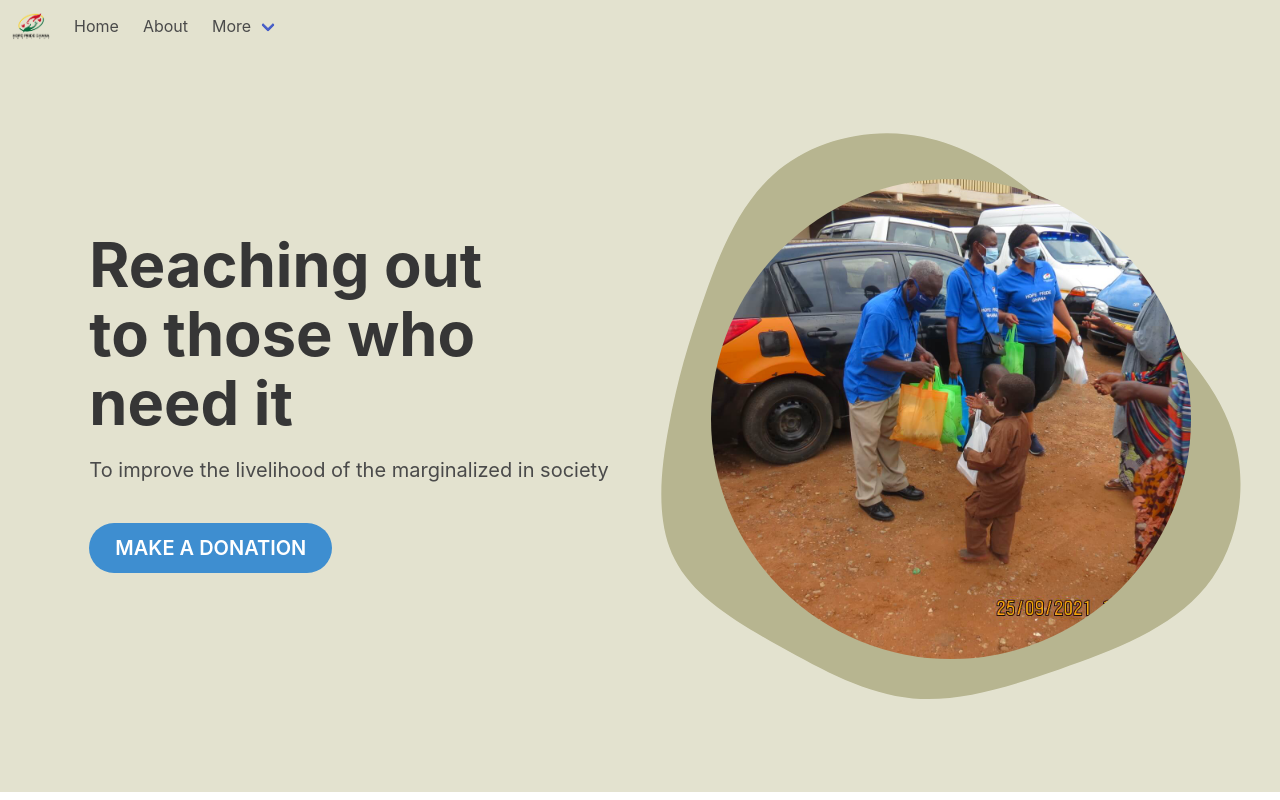
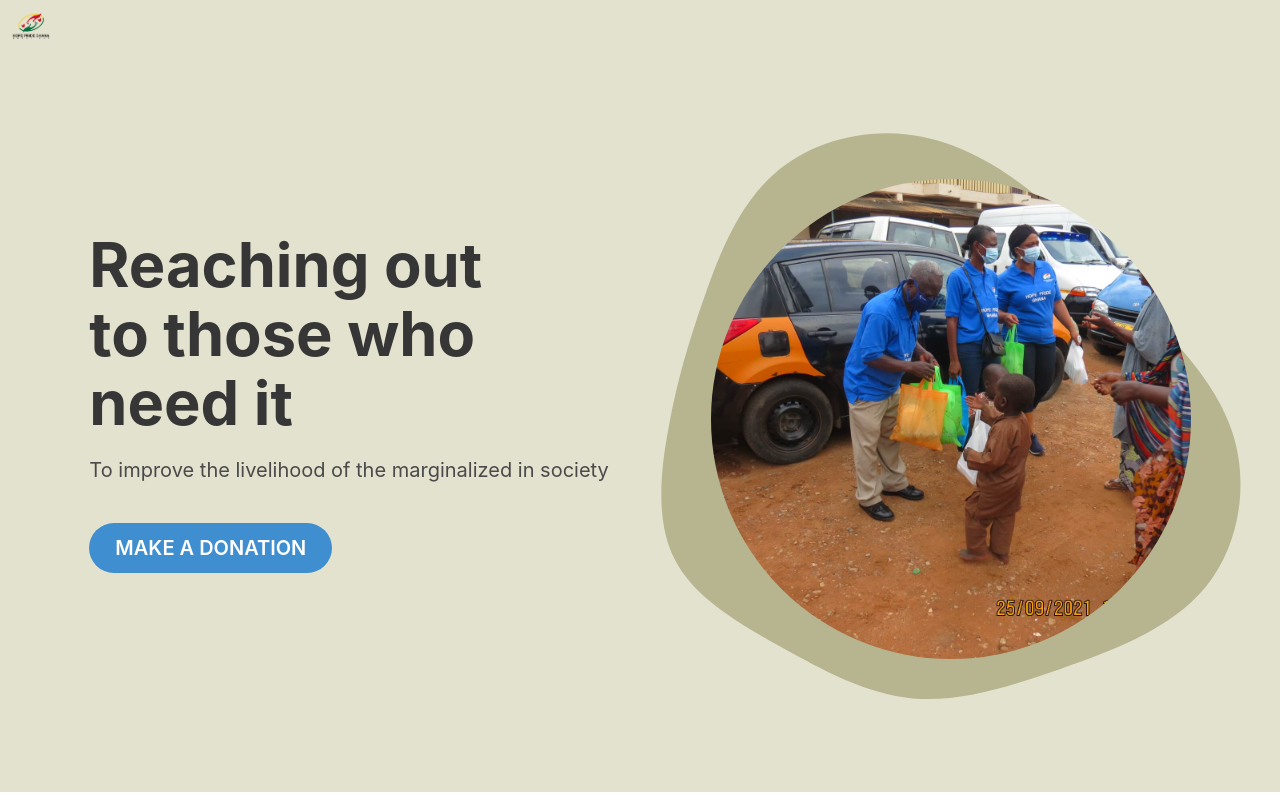
Before and after one commit to edwinnyawoli/hopeprideghana.com, a plain HTML site: page index.html in a window 1280 px wide. Shown: the top 800 px of the page. Drawn offline with nearby package versions, Linux system fonts and the light colour scheme.

Commit message:
Hide menu for now

```diff
--- a/index.html
+++ b/index.html
@@ -31,7 +31,7 @@
             </div>
 
             <div id="navbarBasicExample" class="navbar-menu">
-                <div class="navbar-start">
+                <div class="navbar-start" style="display: none;">
                     <a class="navbar-item">
                         Home
                     </a>
```
